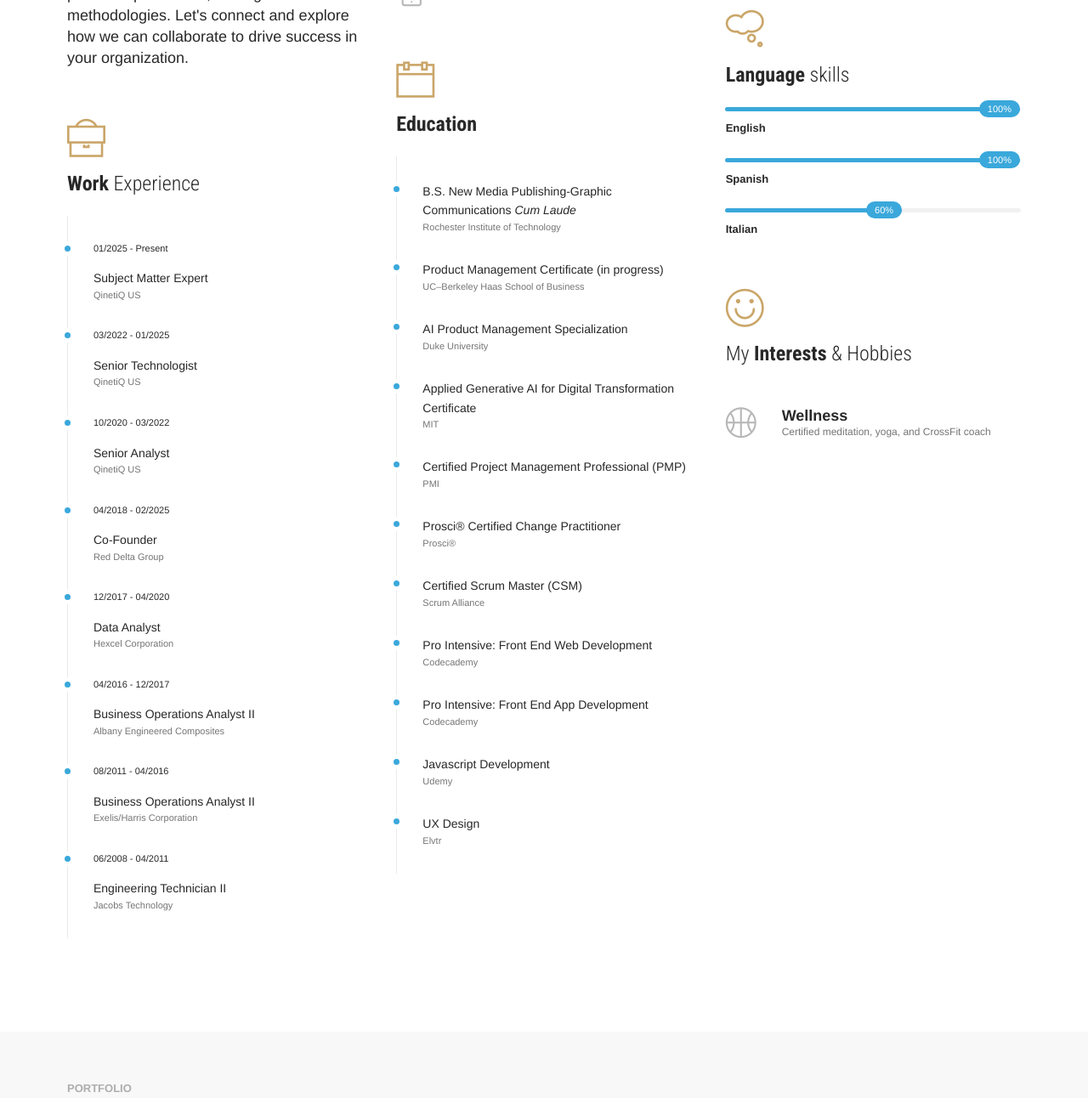
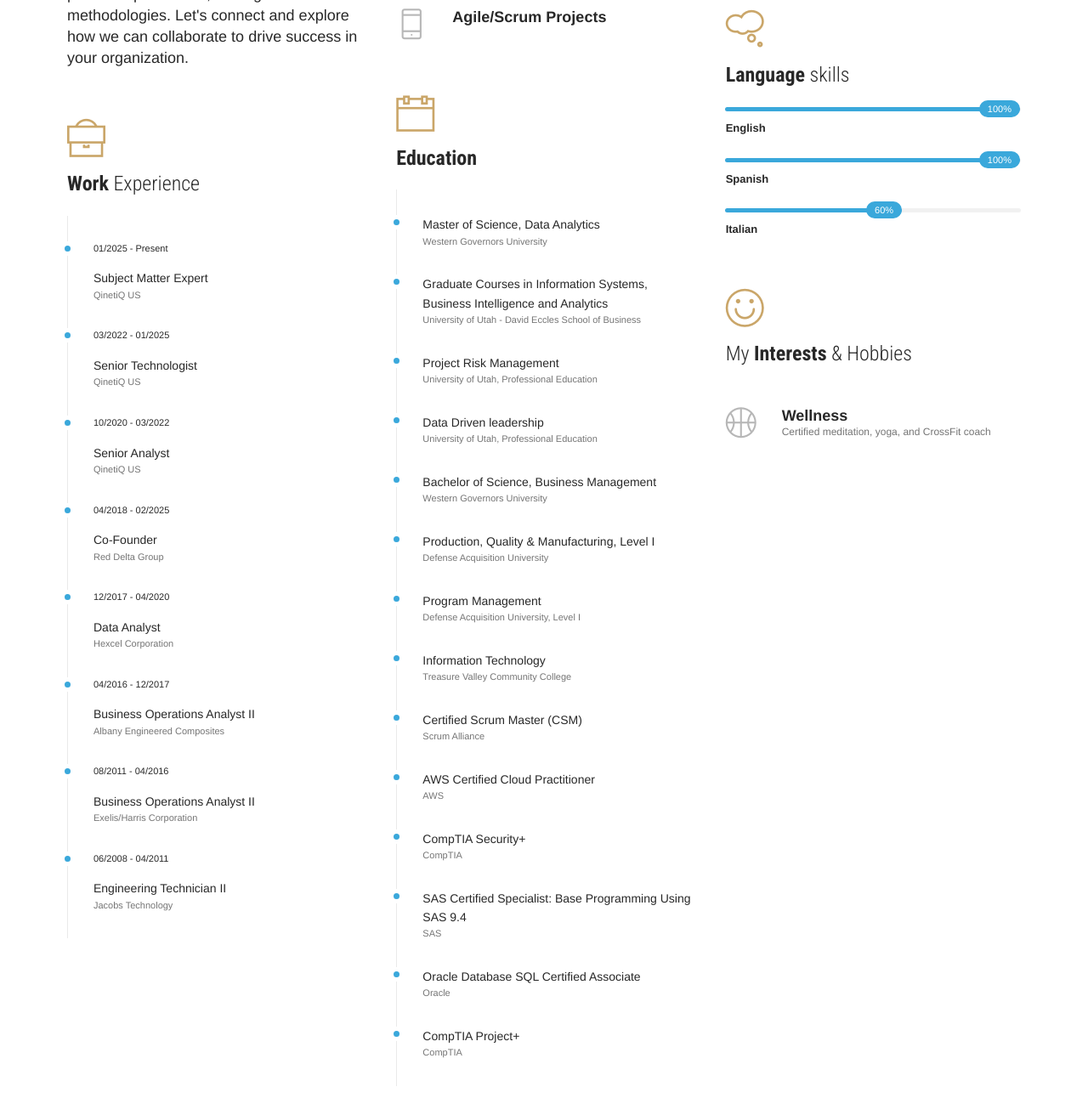
Before and after one commit to JeffUssing/JeffUssing.github.io, a plain HTML site: page index.html in a window 1280 px wide. Shown: the part 1304-2596 px from the top of the page at 85% size. Drawn offline with Linux system fonts and the light colour scheme; some packages are replaced by stand-ins of ours.

Commit message:
update Education and Expertise

```diff
--- a/index.html
+++ b/index.html
@@ -50,7 +50,7 @@
             <!-- Middle -->
             <div class="container container-wide v-bottom padding-v-80">
                 <h1 class="text-lg margin-b-0"><strong>Jeff Ussing</strong></h1>
-                <h5 class="text-tertiary margin-b-40">Technologist Subject Matter Expert</h5>
+                <h5 class="text-tertiary margin-b-40">Senior Technologist & Subject Matter Expert</h5>
                 <span data-target="local-scroll"><a href="#resume" class="btn btn-lg btn-primary"><span>Start</span><i
                             class="ti-arrow-down"></i></a></span>
                 <a href="https://JeffUssing.github.io/assets/Resume - Ussing, Jeff - 2025-07.pdf" target="_blank"
@@ -150,12 +150,12 @@
                         <div class="resume-box">
                             <span class="icon animated" data-animation="fadeInDown"><i
                                     class="ti-mouse-alt text-tertiary"></i></span>
-                            <h4>My <strong>Specialities</strong></h4>
+                            <h4>My <strong>Expertise</strong></h4>
                             <!-- Speciality -->
                             <div class="speciality">
                                 <span class="speciality-icon"><i class="text-muted-2x ti-layers-alt"></i></span>
                                 <div class="speciality-content">
-                                    <h5 class="margin-b-0">Technical Product Management</h5>
+                                    <h5 class="margin-b-0">Infrastructure as Code & Terraform</h5>
                                     <!--<p class="speciaity-description">Great, modern website designes.</p>-->
                                 </div>
                             </div>
@@ -163,7 +163,7 @@
                             <div class="speciality">
                                 <span class="speciality-icon"><i class="text-muted-2x ti-layers-alt"></i></span>
                                 <div class="speciality-content">
-                                    <h5 class="margin-b-0">Front-End Development</h5>
+                                    <h5 class="margin-b-0">Python</h5>
                                     <!--<p class="speciaity-description">Great, modern website designes.</p>-->
                                 </div>
                             </div>
@@ -171,7 +171,7 @@
                             <div class="speciality">
                                 <span class="speciality-icon"><i class="text-muted-2x ti-desktop"></i></span>
                                 <div class="speciality-content">
-                                    <h5 class="margin-b-0">UI/UX Design</h5>
+                                    <h5 class="margin-b-0">Data Warehousing and Data Pipelines</h5>
                                     <!--<p class="speciaity-description">Great, modern website designes.</p>-->
                                 </div>
                             </div>
@@ -179,14 +179,14 @@
                             <div class="speciality">
                                 <span class="speciality-icon"><i class="text-muted-2x ti-blackboard"></i></span>
                                 <div class="speciality-content">
-                                    <h5 class="margin-b-0">Technical Project Management</h5>
+                                    <h5 class="margin-b-0">DevSecOps Team leadership</h5>
                                     <!--<p class="speciaity-description">Great, modern website designes.</p>-->
                                 </div>
                             </div>
                             <div class="speciality">
                                 <span class="speciality-icon"><i class="text-muted-2x ti-mobile"></i></span>
                                 <div class="speciality-content">
-                                    <h5 class="margin-b-0">Digital Content Management</h5>
+                                    <h5 class="margin-b-0">Agile/Scrum Projects</h5>
                                     <!--<p class="speciaity-description">Great, modern website designes.</p>-->
                                 </div>
                             </div>
@@ -201,70 +201,87 @@
                             <div class="timeline">
                                 <!-- Single event -->
                                 <div class="timeline-event te-primary">
-                                    <!--<span class="event-date">Jan 2004 - Dec 2006</span>-->
-                                    <span class="event-name">B.S. New Media Publishing-Graphic Communications <em>Cum
-                                            Laude</em></span>
-                                    <span class="event-description">Rochester Institute of Technology</span>
+                                    <!--<span class="event-date"></span>-->
+                                    <span class="event-name">Master of Science, Data Analytics</span>
+                                    <span class="event-description">Western Governors University</span>
                                 </div>
                                 <!-- Single event -->
                                 <div class="timeline-event te-primary">
-                                    <!--<span class="event-date">Jan 2004 - Dec 2006</span>-->
-                                    <span class="event-name">Product Management Certificate (in progress)</span>
-                                    <span class="event-description">UC–Berkeley Haas School of Business</span>
+                                    <!--<span class="event-date"></span>-->
+                                    <span class="event-name">Graduate Courses in Information Systems, Business Intelligence and Analytics</span>
+                                    <span class="event-description">University of Utah - David Eccles School of Business</span>
                                 </div>
                                 <!-- Single event -->
                                 <div class="timeline-event te-primary">
-                                    <!--<span class="event-date">Jan 2004 - Dec 2006</span>-->
-                                    <span class="event-name">AI Product Management Specialization</span>
-                                    <span class="event-description">Duke University</span>
+                                    <!--<span class="event-date"></span>-->
+                                    <span class="event-name">Project Risk Management</span>
+                                    <span class="event-description">University of Utah, Professional Education</span>
                                 </div>
                                 <!-- Single event -->
                                 <div class="timeline-event te-primary">
-                                    <!--<span class="event-date">Jan 2004 - Dec 2006</span>-->
-                                    <span class="event-name">Applied Generative AI for Digital Transformation Certificate</span>
-                                    <span class="event-description">MIT</span>
-                                </div>
-                                 <!-- Single event -->
-                                 <div class="timeline-event te-primary">
-                                    <!--<span class="event-date">Jan 2004 - Dec 2006</span>-->
-                                    <span class="event-name">Certified Project Management Professional (PMP)</span>
-                                    <span class="event-description">PMI</span>
+                                    <!--<span class="event-date"></span>-->
+                                    <span class="event-name">Data Driven leadership</span>
+                                    <span class="event-description">University of Utah, Professional Education</span>
                                 </div>
                                 <!-- Single event -->
                                 <div class="timeline-event te-primary">
-                                    <!--<span class="event-date">Jan 2004 - Dec 2006</span>-->
-                                    <span class="event-name">Prosci® Certified Change Practitioner</span>
-                                    <span class="event-description">Prosci®</span>
+                                    <!--<span class="event-date"></span>-->
+                                    <span class="event-name">Bachelor of Science, Business Management</span>
+                                    <span class="event-description">Western Governors University</span>
                                 </div>
                                 <!-- Single event -->
                                 <div class="timeline-event te-primary">
-                                    <!--<span class="event-date">Jan 2004 - Dec 2006</span>-->
+                                    <!--<span class="event-date"></span>-->
+                                    <span class="event-name">Production, Quality & Manufacturing, Level I</span>
+                                    <span class="event-description">Defense Acquisition University</span>
+                                </div>
+                                <!-- Single event -->
+                                <div class="timeline-event te-primary">
+                                    <!--<span class="event-date"></span>-->
+                                    <span class="event-name">Program Management</span>
+                                    <span class="event-description">Defense Acquisition University, Level I</span>
+                                </div>
+                                <!-- Single event -->
+                                <div class="timeline-event te-primary">
+                                    <!--<span class="event-date"></span>-->
+                                    <span class="event-name">Information Technology</span>
+                                    <span class="event-description">Treasure Valley Community College</span>
+                                </div>
+                                <!-- Single event -->
+                                <div class="timeline-event te-primary">
+                                    <!--<span class="event-date"></span>-->
                                     <span class="event-name">Certified Scrum Master (CSM)</span>
                                     <span class="event-description">Scrum Alliance</span>
                                 </div>
                                 <!-- Single event -->
                                 <div class="timeline-event te-primary">
-                                    <!--<span class="event-date">Jan 2004 - Dec 2006</span>-->
-                                    <span class="event-name">Pro Intensive: Front End Web Development</span>
-                                    <span class="event-description">Codecademy</span>
+                                    <!--<span class="event-date"></span>-->
+                                    <span class="event-name">AWS Certified Cloud Practitioner</span>
+                                    <span class="event-description">AWS</span>
                                 </div>
                                 <!-- Single event -->
                                 <div class="timeline-event te-primary">
-                                    <!--<span class="event-date">Jan 2004 - Dec 2006</span>-->
-                                    <span class="event-name">Pro Intensive: Front End App Development</span>
-                                    <span class="event-description">Codecademy</span>
+                                    <!--<span class="event-date"></span>-->
+                                    <span class="event-name">CompTIA Security+</span>
+                                    <span class="event-description">CompTIA</span>
+                                </div>
+                                <!-- Single event -->
+                                <div class="timeline-event te-primary">
+                                    <!--<span class="event-date"></span>-->
+                                    <span class="event-name">SAS Certified Specialist: Base Programming Using SAS 9.4</span>
+                                    <span class="event-description">SAS</span>
                                 </div>
                                 <div class="timeline-event te-primary">
-                                    <!--<span class="event-date">Jan 2004 - Dec 2006</span>-->
-                                    <span class="event-name">Javascript Development</span>
-                                    <span class="event-description">Udemy</span>
+                                    <!--<span class="event-date"></span>-->
+                                    <span class="event-name">Oracle Database SQL Certified Associate</span>
+                                    <span class="event-description">Oracle</span>
                                 </div>
+                                <!-- Single event -->
                                 <div class="timeline-event te-primary">
-                                    <!--<span class="event-date">Jan 2004 - Dec 2006</span>-->
-                                    <span class="event-name">UX Design</span>
-                                    <span class="event-description">Elvtr</span>
+                                    <!--<span class="event-date"></span>-->
+                                    <span class="event-name">CompTIA Project+</span>
+                                    <span class="event-description">CompTIA</span>
                                 </div>
-
                             </div>
                         </div>
 
```
